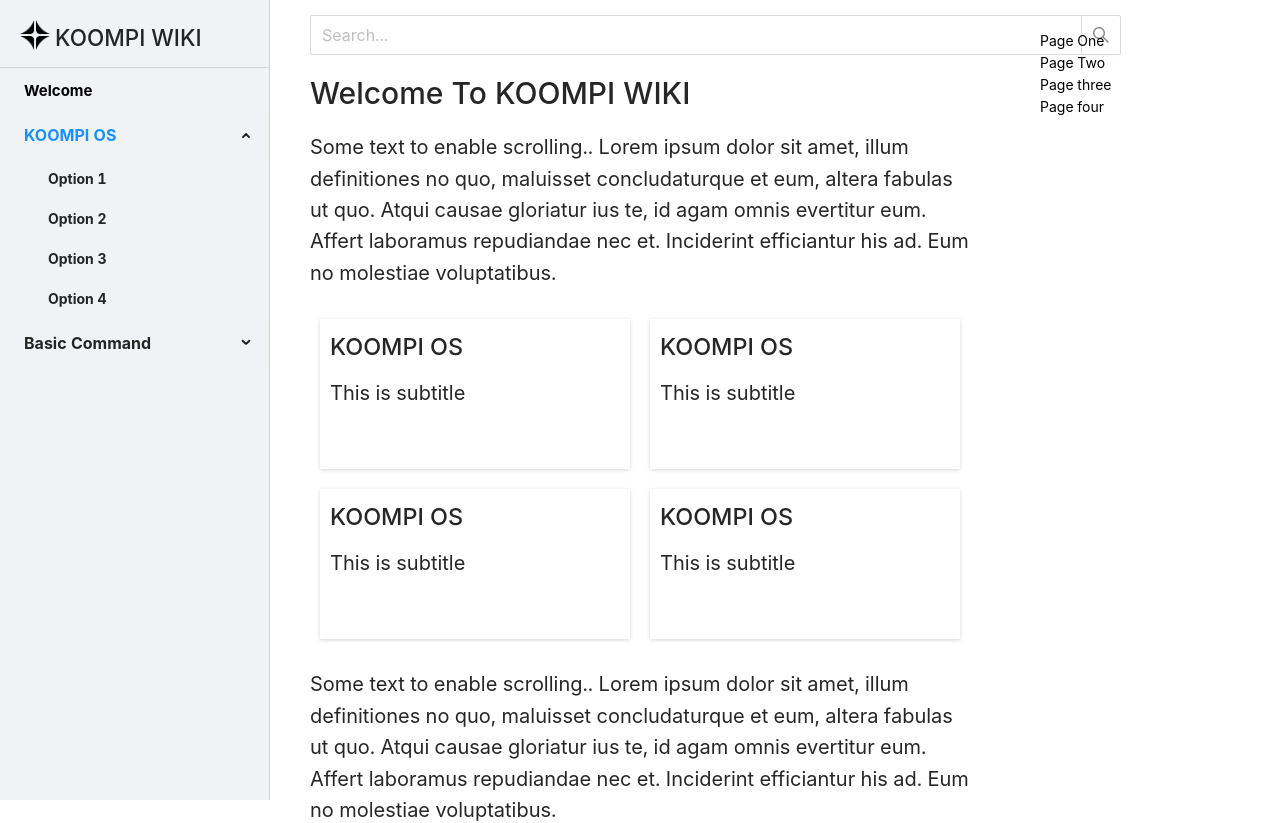
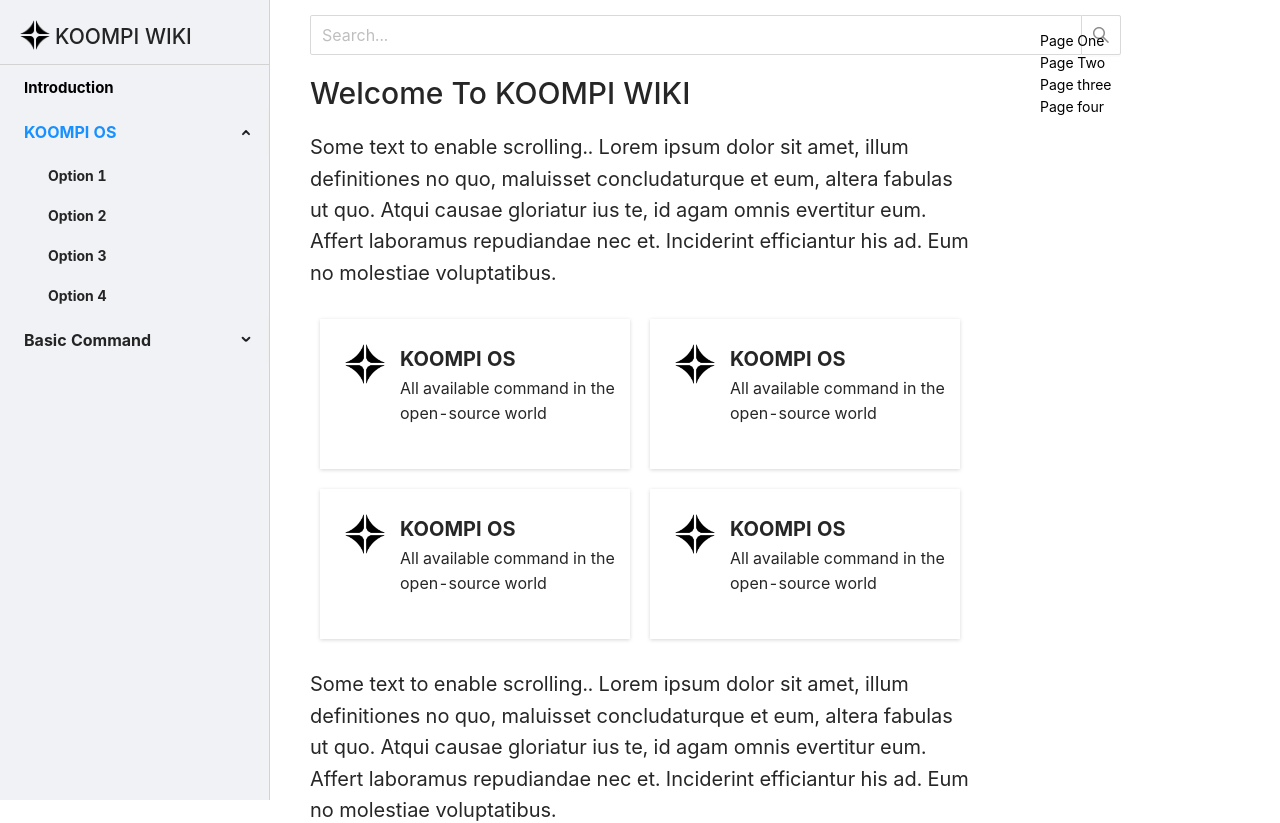
Before and after one commit to Theara10/koompi-wiki, a React (Create React App) app: page / in a window 1280 px wide. Shown: the top 823 px of the page. Built offline with nearby package versions, Linux system fonts and the light colour scheme.

Commit message:
card style

```diff
--- a/src/App.css
+++ b/src/App.css
@@ -82,10 +82,21 @@
   box-shadow: rgba(0, 0, 0, 0.16) 0px 1px 4px;
   display: flex;
   flex-direction: row;
-  flex-wrap: wrap;
   padding: 10px;
+  /* align-items: center; */
+}
+.card img {
+  margin: 15px 0px 0px 15px;
 }
 
+.card-title {
+  margin: 15px 0px 0px 15px;
+  font-weight: bold;
+}
+.card-subtitle {
+  margin: 0px 0px 0px 15px;
+  font-size: 16px;
+}
 /* Preview */
 .preview {
   margin-top: 30px;
--- a/src/components/CardComponent.js
+++ b/src/components/CardComponent.js
@@ -2,16 +2,17 @@ import React from "react";
 import { Skeleton, Switch, Card, Avatar } from "antd";
 
 const { Meta } = Card;
-
+const img = require("../lib/img/logo.png");
 function CardComponent() {
   return (
     <div style={{ display: "flex" }}>
       {data.map((x) => {
         return (
           <div className="card">
+            <img src={img.default} width="40" height="40" />
             <div>
-              <h3>{x.title}</h3>
-              <p>{x.subtitle}</p>
+              <h4 className="card-title">{x.title}</h4>
+              <p className="card-subtitle">{x.subtitle}</p>
             </div>
           </div>
           // <Card style={{ width: 300, marginTop: 16 }}>
@@ -35,11 +36,11 @@ export default CardComponent;
 const data = [
   {
     title: "KOOMPI OS",
-    subtitle: "This is subtitle",
+    subtitle: "All available command in the open-source world",
   },
   {
     title: "KOOMPI OS",
-    subtitle: "This is subtitle",
+    subtitle: "All available command in the open-source world",
   },
   // {
   //   title: "KOOMPI OS",
--- a/src/components/Navbar.js
+++ b/src/components/Navbar.js
@@ -10,16 +10,14 @@ function Navbar() {
     <div className="navbar">
       <div className="navbar-container">
         <div className="logo-container">
-          <a href="#">
-            <div className="logo">
-              <img src={img.default} width="30" height="30" />
-              <h2>KOOMPI WIKI</h2>
-            </div>
-          </a>
+          <div to="/" className="logo">
+            <img src={img.default} width="30" height="30" />
+            <h2>KOOMPI WIKI</h2>
+          </div>
         </div>
         <a>
           <h3>
-            <Link to="/">Welcome</Link>{" "}
+            <Link to="/introduction">Introduction</Link>{" "}
           </h3>
         </a>
         <SubMenuComponent />
```
